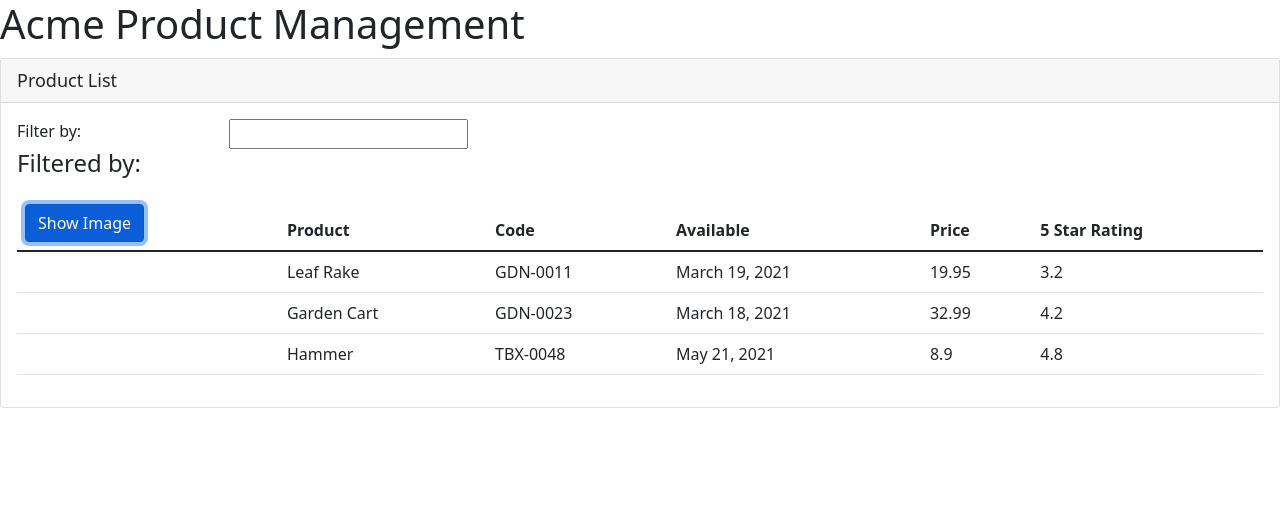
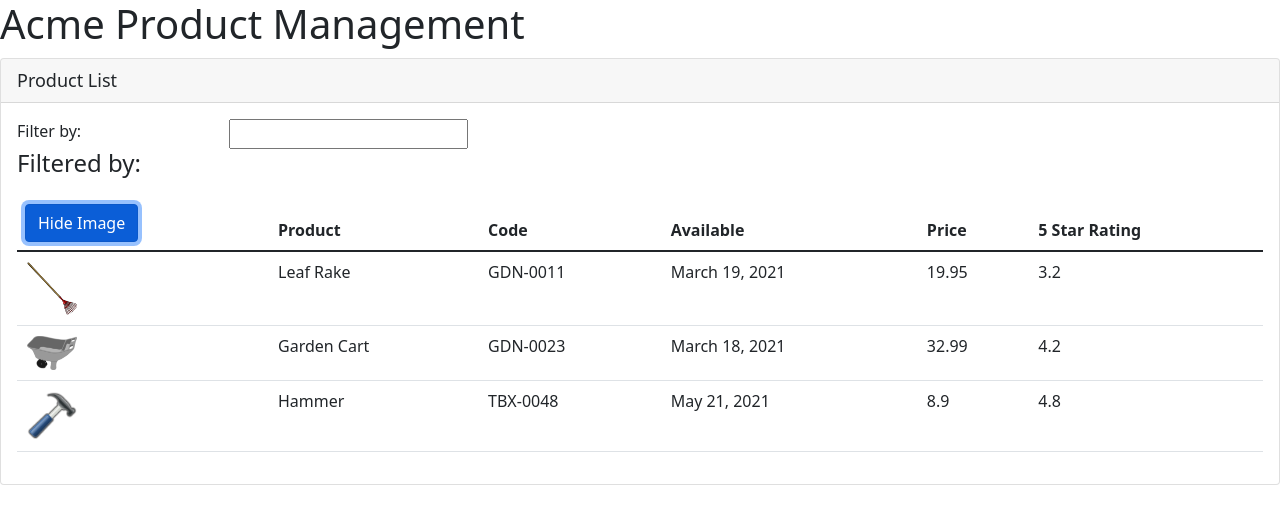
Before and after one commit to yaya-usman/APM, an Angular app: page / in a window 1280 px wide. Both pictures are taken after a click on the button "Show Image". Shown: the top 524 px of the page. Built offline with nearby package versions, Linux system fonts and the light colour scheme.

Commit message:
image property binding and handle click event

```diff
--- a/src/app/products/product-list.component.html
+++ b/src/app/products/product-list.component.html
@@ -1,5 +1,5 @@
 <div class="card">
-  <div class="card-header">{{pageTitle}}</div>
+  <div class="card-header">{{ pageTitle }}</div>
   <div class="card-body">
     <div class="row">
       <div class="col-md-2">Filter by:</div>
@@ -12,13 +12,13 @@
         <h4>Filtered by:</h4>
       </div>
     </div>
-    <div class="table-responsive" *ngIf = 'products.length'>
+    <div class="table-responsive" *ngIf="products.length">
       <table class="table">
         <thead>
           <tr>
             <th>
-              <button class="btn btn-primary" >
-                  Show Image
+              <button (click)="toggleImage()" class="btn btn-primary">
+                {{ showImage ? "Hide Image" : "Show Image" }}
               </button>
             </th>
             <th>Product</th>
@@ -29,14 +29,22 @@
           </tr>
         </thead>
         <tbody>
-            <tr *ngFor = 'let product of products'>
-                <td></td>
-                <td>{{product.productName}}</td>
-                <td>{{product.productCode}}</td>
-                <td>{{product.releaseDate}}</td>
-                <td>{{product.price}}</td>
-                <td>{{product.starRating}}</td>
-            </tr>
+          <tr *ngFor="let product of products">
+            <td>
+              <img
+                *ngIf="showImage"
+                [src]="product.imageUrl"
+                [title]="product.productName"
+                [style.width.px]="imageWidth"
+                [style.margin.px]="imageMargin"
+              />
+            </td>
+            <td>{{ product.productName }}</td>
+            <td>{{ product.productCode }}</td>
+            <td>{{ product.releaseDate }}</td>
+            <td>{{ product.price }}</td>
+            <td>{{ product.starRating }}</td>
+          </tr>
         </tbody>
       </table>
     </div>
--- a/src/app/products/product-list.component.ts
+++ b/src/app/products/product-list.component.ts
@@ -6,6 +6,9 @@ import { Component } from '@angular/core';
 })
 export class ProductListComponent {
   pageTitle: string = 'Product List';
+  imageWidth: number = 50;
+  imageMargin: number = 2;
+  showImage: boolean = false;
   products: any[] = [
     {
       productId: 1,
@@ -38,4 +41,8 @@ export class ProductListComponent {
       imageUrl: 'assets/images/hammer.png',
     },
   ];
+
+  toggleImage():void{
+    this.showImage = !this.showImage;
+  }
 }
```
